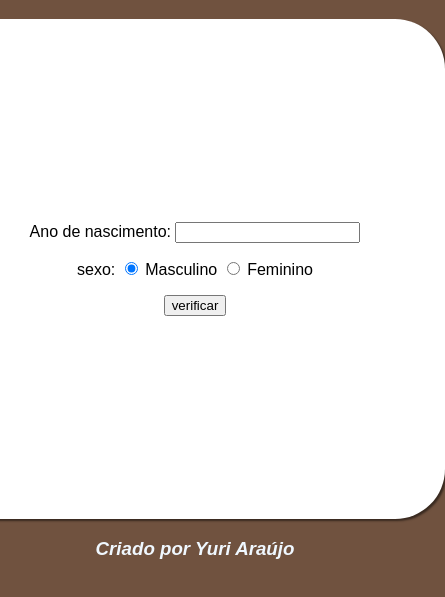
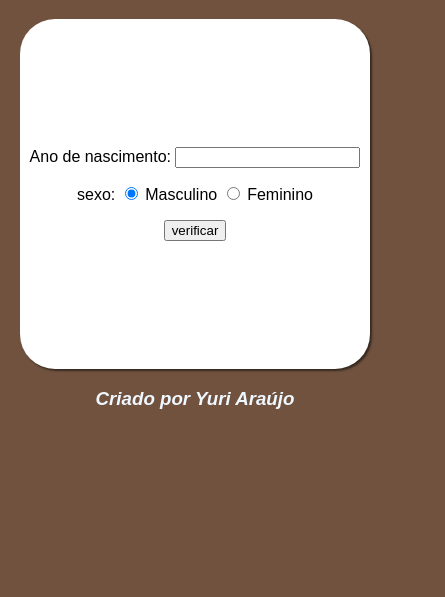
Before and after one commit to sempiternus-bit/howold, a plain HTML site: page index.html in a window 390 px wide. Shown: the part 69-666 px from the top of the page, 445 px wide, since content can reach past the window. Drawn offline with Linux system fonts and the light colour scheme.

Commit message:
Update style.css

```diff
--- a/style.css
+++ b/style.css
@@ -59,8 +59,8 @@ footer{
     section{
 
         display: flex;
-        max-width: 500px;
-        max-height: 500px;
+        max-width: 350px;
+        max-height: 350px;
         background: white;
         border-radius: 10%;
         flex-direction: column;
```
